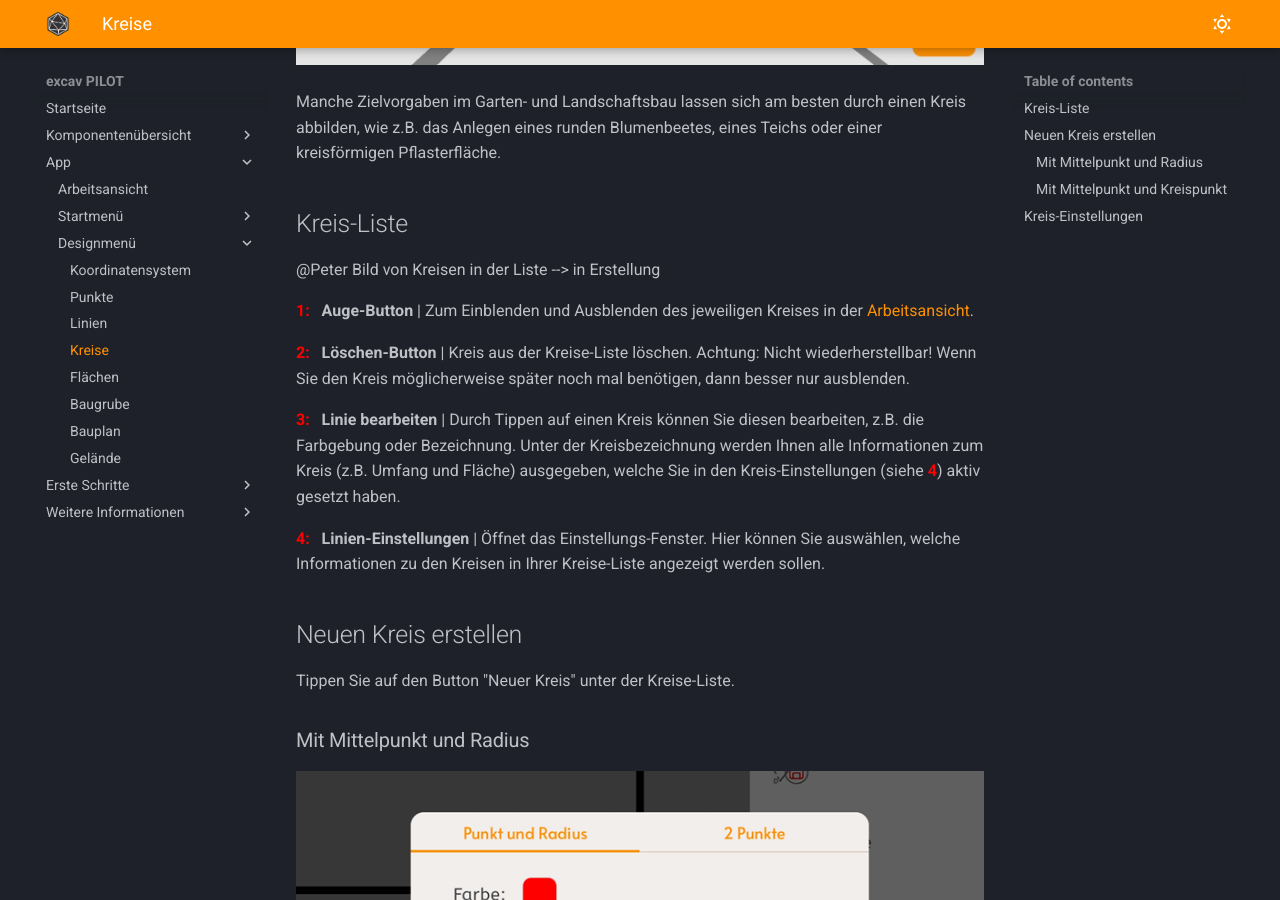
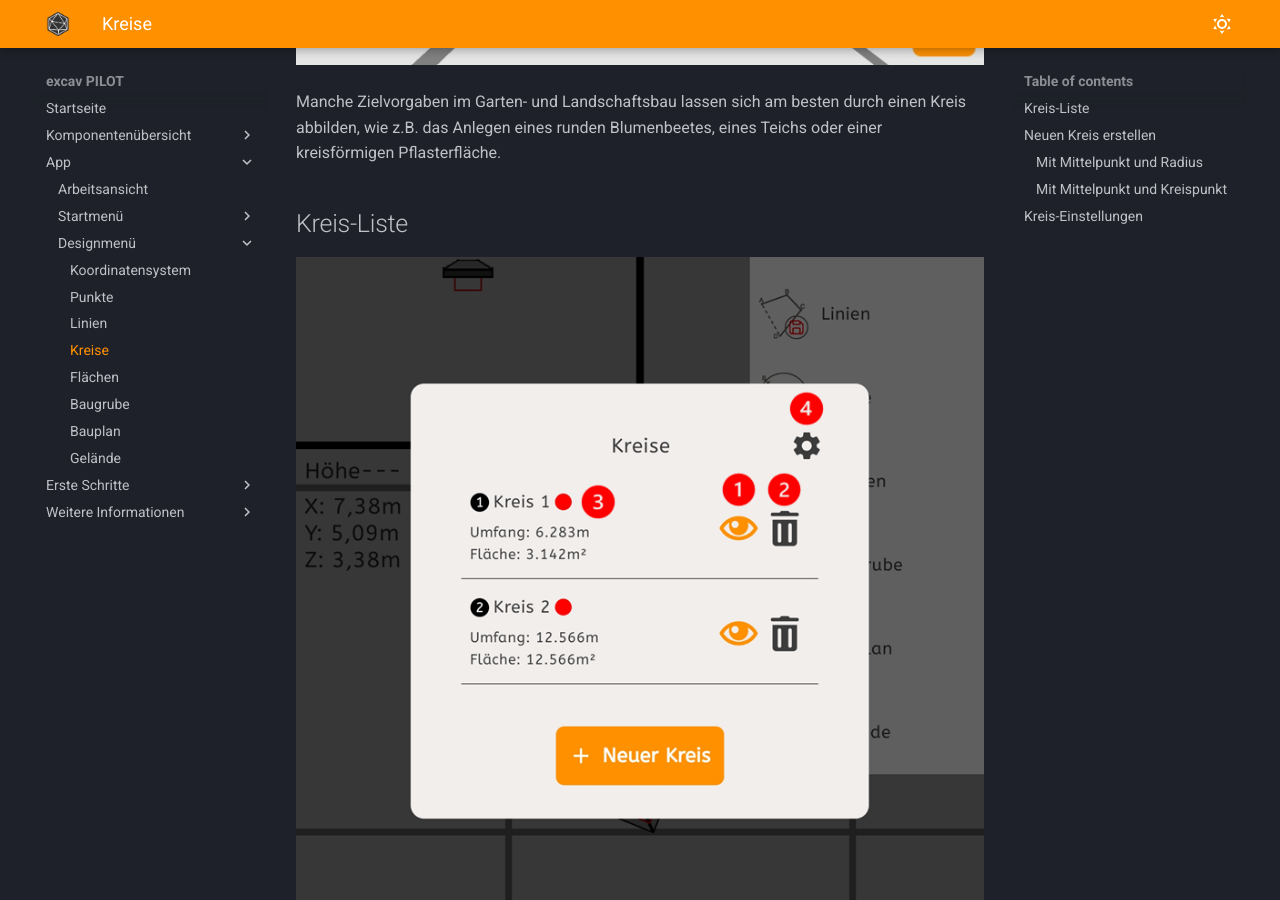
Before and after one commit to tobias-sizmann/mkdocs-excavpilot, an MkDocs documentation site: the page built from docs/Kreise/Kreise.md, in a window 1280 px wide and 900 px high, scrolled down 816 px. Built offline with MkDocs 1.6.1 and Material for MkDocs 9.7.7, drawn with Linux system fonts in a browser that asks for light colours.

Commit message:
Update Bilder | Kreise + Linien

```diff
--- a/docs/Kreise/Kreise.md
+++ b/docs/Kreise/Kreise.md
@@ -14,7 +14,9 @@ Manche Zielvorgaben im Garten- und Landschaftsbau lassen sich am besten durch ei
 
 ## Kreis-Liste
 
-@Peter Bild von Kreisen in der Liste  --> in Erstellung
+<p align="center" width="100%">
+  <img width="100%" src="/images_docs/Screenshot (100) - Kopie.png"/>
+</p>
 
 **<span style="color: red; font-weight: bold;">1: &nbsp;</span> Auge-Button** | Zum Einblenden und Ausblenden des jeweiligen Kreises in der [Arbeitsansicht]().
 
```
Also changed, not shown: docs/Linien/Linien.md (+1 -1 lines), docs/images_docs/Screenshot (100) - Kopie.png (added), docs/images_docs/Weitere Screenshots (5) - Kopie.png (added), docs/images_docs/Weitere Screenshots (5).jpg (added).
